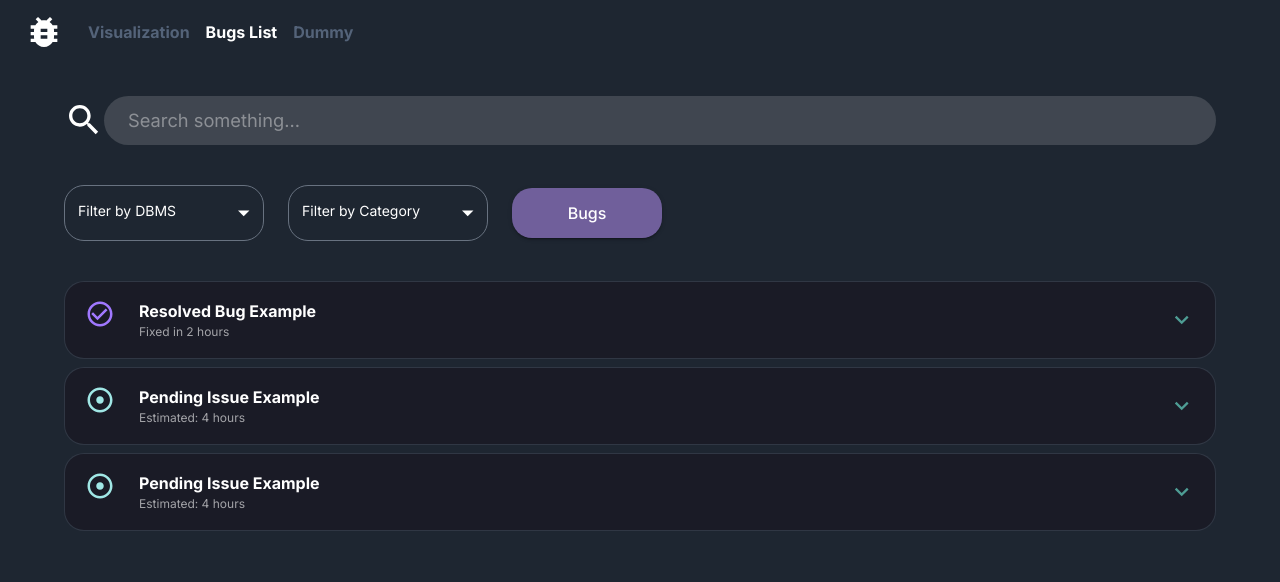
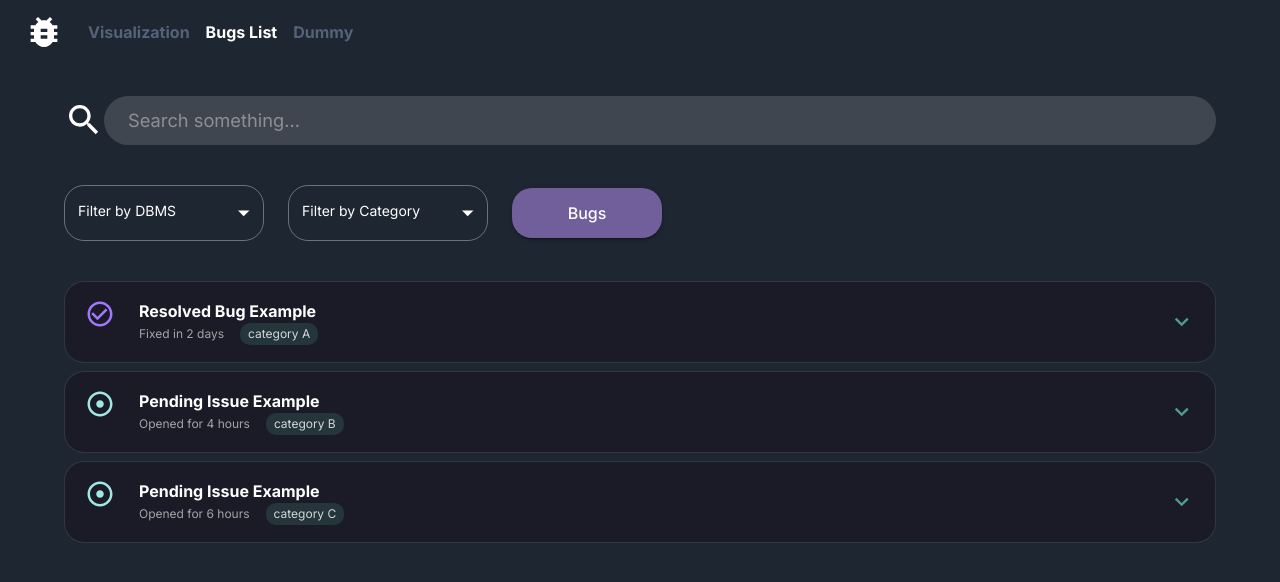
Before and after one commit to CS3213-Team-8/bug_analysis_FE, a React (Create React App) app: page /bugsList in a window 1280 px wide. Shown: the top 582 px of the page. Built offline with nearby package versions, Linux system fonts and the light colour scheme.

Commit message:
Update Buglist page

```diff
--- a/src/components/card.js
+++ b/src/components/card.js
@@ -4,7 +4,7 @@ import ExpandMoreIcon from '@mui/icons-material/ExpandMore';
 import MyIcon from './icon';
 import ReactMarkdown from 'react-markdown';
 
-const CustomizedCard = ({ iconVariant, title, timeToFix, description }) => {
+const CustomizedCard = ({ iconVariant, title, timeToFix, category, description }) => {
   const processDescription = (text) => {
     if (!text) return '';
 
@@ -60,16 +60,30 @@ const CustomizedCard = ({ iconVariant, title, timeToFix, description }) => {
           <MyIcon variant={iconVariant} />
         </Box>
 
-        {/* Bug Title & Time */}
+        {/* Bug Title, Time, and Category */}
         <Box sx={{ flexGrow: 10 }}>
           <Typography sx={{ color: "white", fontSize: "16px", fontWeight: "bold" }}>
             {title}
           </Typography>
-          <Typography sx={{ color: "rgba(255,255,255,0.6)", fontSize: "12px" }}>
-            {timeToFix}
-          </Typography>
+          <Box sx={{ display: "flex", alignItems: "center", gap: 2 }}>
+            <Typography sx={{ color: "rgba(255,255,255,0.6)", fontSize: "12px" }}>
+              {timeToFix}
+            </Typography>
+            {category && (
+              <Typography sx={{
+                color: "rgba(255,255,255,0.8)",
+                fontSize: "12px",
+                backgroundColor: "rgba(78, 157, 148, 0.2)",
+                padding: "2px 8px",
+                borderRadius: "10px"
+              }}>
+                {category}
+              </Typography>
+            )}
+          </Box>
         </Box>
       </AccordionSummary>
+
 
       {/* Expanded Details */}
       <AccordionDetails
--- a/src/pages/BugsList.js
+++ b/src/pages/BugsList.js
@@ -92,7 +92,9 @@ const BugsList = () => {
           //3. Fetch github issue status(iconVariant) + title + TTF + Description(markdown form) accordingly
           iconVariant="done"
           title="Resolved Bug Example"
-          timeToFix="Fixed in 2 hours"
+          //eg for TTF: timeToFix={`Fixed in ${timestamp}`}
+          timeToFix={`Fixed in 2 days`}
+          category="category A"
           description={`This is an example of a **pending issue card**.
             ### Key Features:
             - **Markdown Support**
@@ -105,14 +107,16 @@ const BugsList = () => {
         <CustomizedCard
           iconVariant="pending"
           title="Pending Issue Example"
-          timeToFix="Estimated: 4 hours"
+          timeToFix={`Opened for 4 hours`}
+          category="category B"
           description="This is an example of a pending issue card. It shows how the card looks with a mint green circle icon. The accordion can be expanded to reveal this detailed description."
         />
 
         <CustomizedCard
           iconVariant="pending"
           title="Pending Issue Example"
-          timeToFix="Estimated: 4 hours"
+          timeToFix={`Opened for 6 hours`}
+          category="category C"
           description="This is an example of a pending issue card. It shows how the card looks with a mint green circle icon. The accordion can be expanded to reveal this detailed description."
         />
       </Box>
```
Also changed, not shown: 1 other file (tests, documents, lock files or other folders).
